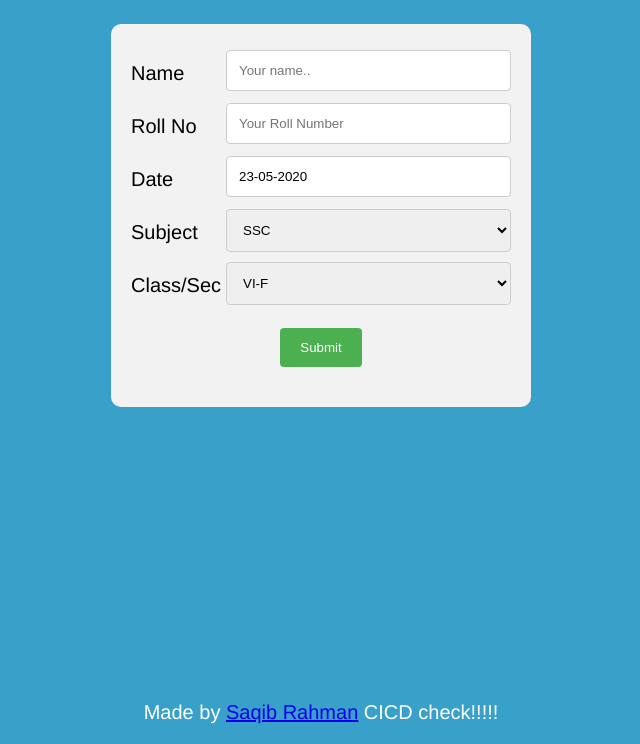
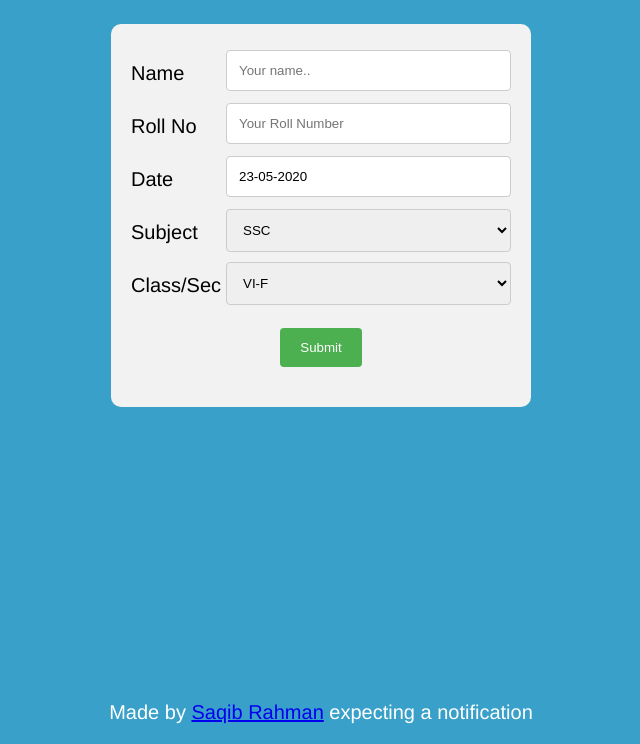
Before and after one commit to rahman-saqib/MiniAttendanceManagementSystem-Node.js, a website: page sites/index.html in a window 1280 px wide. Shown: the part 56-800 px from the top of the page, without its empty margins (319-959 px from the left). Drawn offline with Linux system fonts and the light colour scheme.

Commit message:
Update index.html

```diff
--- a/sites/index.html
+++ b/sites/index.html
@@ -205,6 +205,6 @@ AAAAAAAAAAAAAA==" rel="icon" type="image/x-icon" />
   </form>
 </div>
 <div class="footer">
-<p>Made by <a href="https://www.linkedin.com/in/srahman-985a7316a/">Saqib Rahman</a> CICD check!!!!!</p>
+<p>Made by <a href="https://www.linkedin.com/in/srahman-985a7316a/">Saqib Rahman</a> expecting a notification</p>
 </div>
 </body>
```
